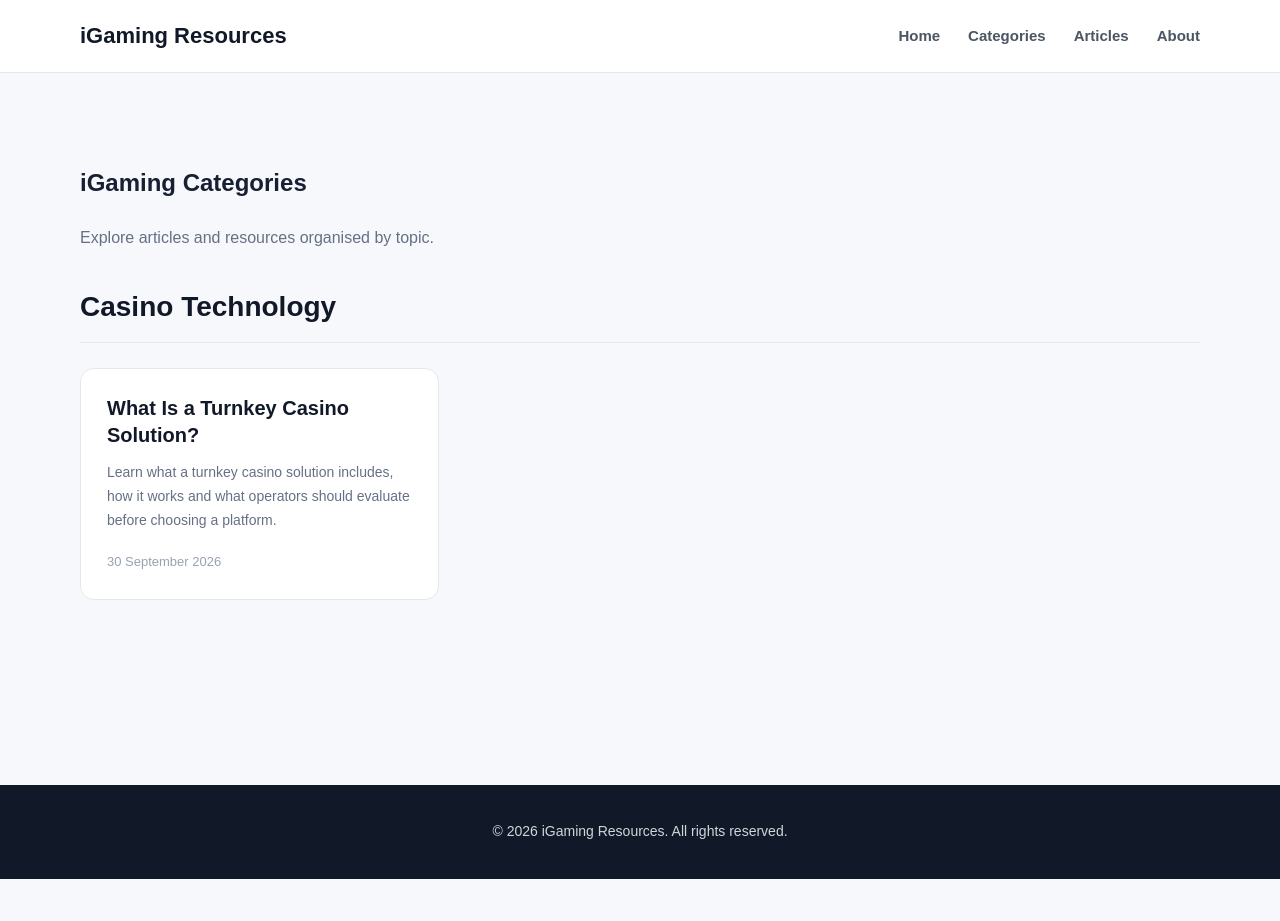
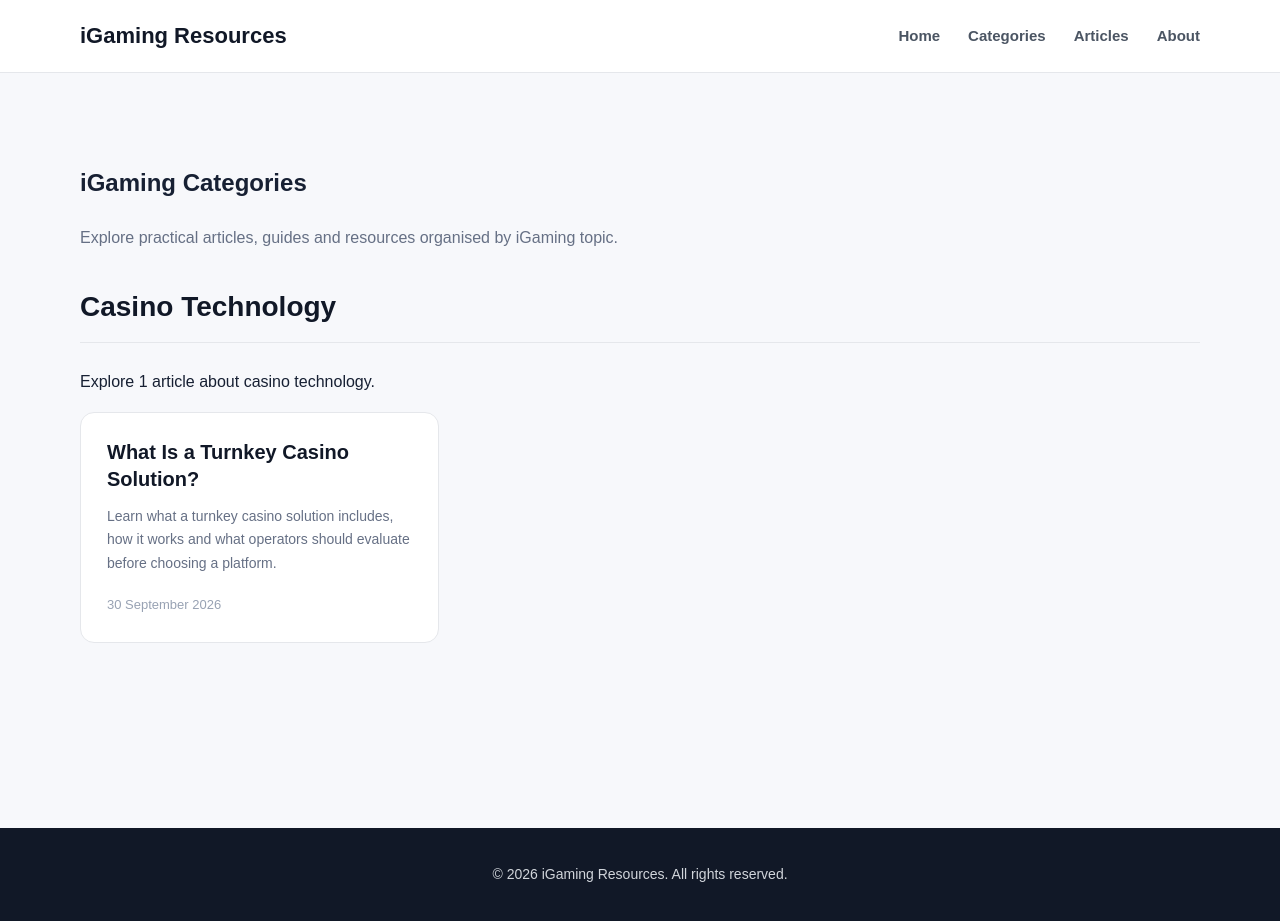
Before and after one commit to alexbrooks-crdm/iGaming-resources, a Jekyll site: the page built from categories/index.md, in a window 1280 px wide and 922 px high. Built offline with Jekyll 4.4.1, drawn with Linux system fonts in a browser that asks for light colours.

Commit message:
Revise iGaming categories page content and structure
Updated category page layout and descriptions for clarity.

```diff
--- a/categories/index.md
+++ b/categories/index.md
@@ -1,7 +1,7 @@
 ---
 layout: default
-title: Categories
-description: "Browse iGaming articles and resources by category."
+title: "iGaming Categories"
+description: "Browse iGaming articles, guides and resources by category, covering casino technology, online gaming, payments and industry trends."
 permalink: /categories/
 ---
 
@@ -9,10 +9,14 @@ permalink: /categories/
   <div class="container">
 
     <div class="section-heading">
+
       <h1>iGaming Categories</h1>
+
       <p>
-        Explore articles and resources organised by topic.
+        Explore practical articles, guides and resources organised by
+        iGaming topic.
       </p>
+
     </div>
 
     {% if site.categories %}
@@ -22,11 +26,29 @@ permalink: /categories/
         {% assign category_name = category[0] %}
         {% assign category_posts = category[1] %}
 
-        <div class="category-section" id="{{ category_name | slugify }}">
+        <section
+          class="category-section"
+          id="{{ category_name | slugify }}"
+          aria-labelledby="category-{{ category_name | slugify }}"
+        >
 
-          <h2>
-            {{ category_name }}
-          </h2>
+          <div class="category-heading">
+
+            <h2 id="category-{{ category_name | slugify }}">
+              {{ category_name }}
+            </h2>
+
+            <p>
+              Explore {{ category_posts.size }}
+              {% if category_posts.size == 1 %}
+                article
+              {% else %}
+                articles
+              {% endif %}
+              about {{ category_name | downcase }}.
+            </p>
+
+          </div>
 
           <div class="article-grid">
 
@@ -41,11 +63,17 @@ permalink: /categories/
                 </h3>
 
                 {% if post.description %}
-                  <p>{{ post.description }}</p>
+
+                  <p>
+                    {{ post.description }}
+                  </p>
+
                 {% else %}
+
                   <p>
                     {{ post.excerpt | strip_html | truncate: 140 }}
                   </p>
+
                 {% endif %}
 
                 <div class="article-date">
@@ -58,13 +86,15 @@ permalink: /categories/
 
           </div>
 
-        </div>
+        </section>
 
       {% endfor %}
 
     {% else %}
 
-      <p>No categories available yet.</p>
+      <p>
+        No categories are available yet.
+      </p>
 
     {% endif %}
 
```
